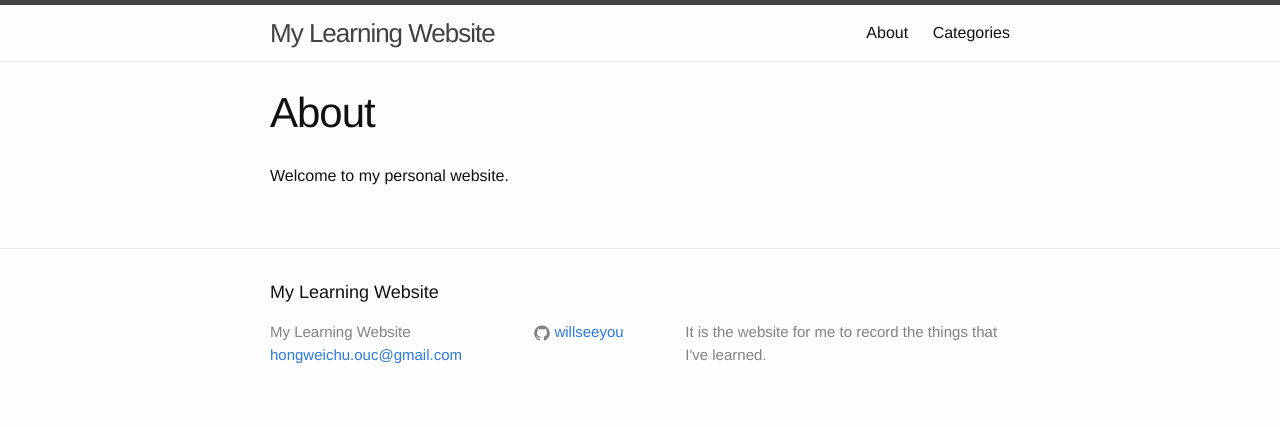
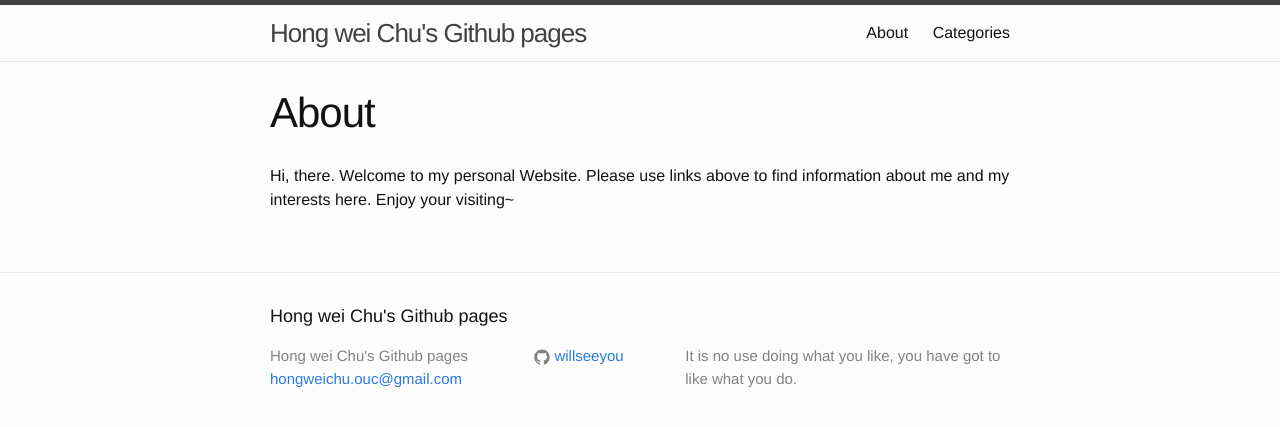
Before and after one commit to willseeyou/willseeyou.github.io, a Jekyll site: the page built from about.md, in a window 1280 px wide. Shown: the top 427 px of the page. Built offline with Jekyll 4.4.1, drawn with Linux system fonts in a browser that asks for light colours.

Commit message:
change blog

```diff
--- a/_config.yml
+++ b/_config.yml
@@ -6,10 +6,10 @@
 # 'jekyll serve'. If you change this file, please restart the server process.
 
 # Site settings
-title: My Learning Website
+title: Hong wei Chu's Github pages
 email: hongweichu.ouc@gmail.com
 description: > # this means to ignore newlines until "baseurl:"
-    It is the website for me to record the things that I've learned.
+    It is no use doing what you like, you have got to like what you do.
 baseurl: "" # the subpath of your site, e.g. /blog
 url: "http://willseeyou.github.io" # the base hostname & protocol for your site
 github_username: willseeyou
--- a/about.md
+++ b/about.md
@@ -4,4 +4,4 @@ title: About
 permalink: /about/
 ---
 
-Welcome to my personal website.
+Hi, there. Welcome to my personal Website. Please use links above to find information about me and my interests here. Enjoy your visiting~
```
